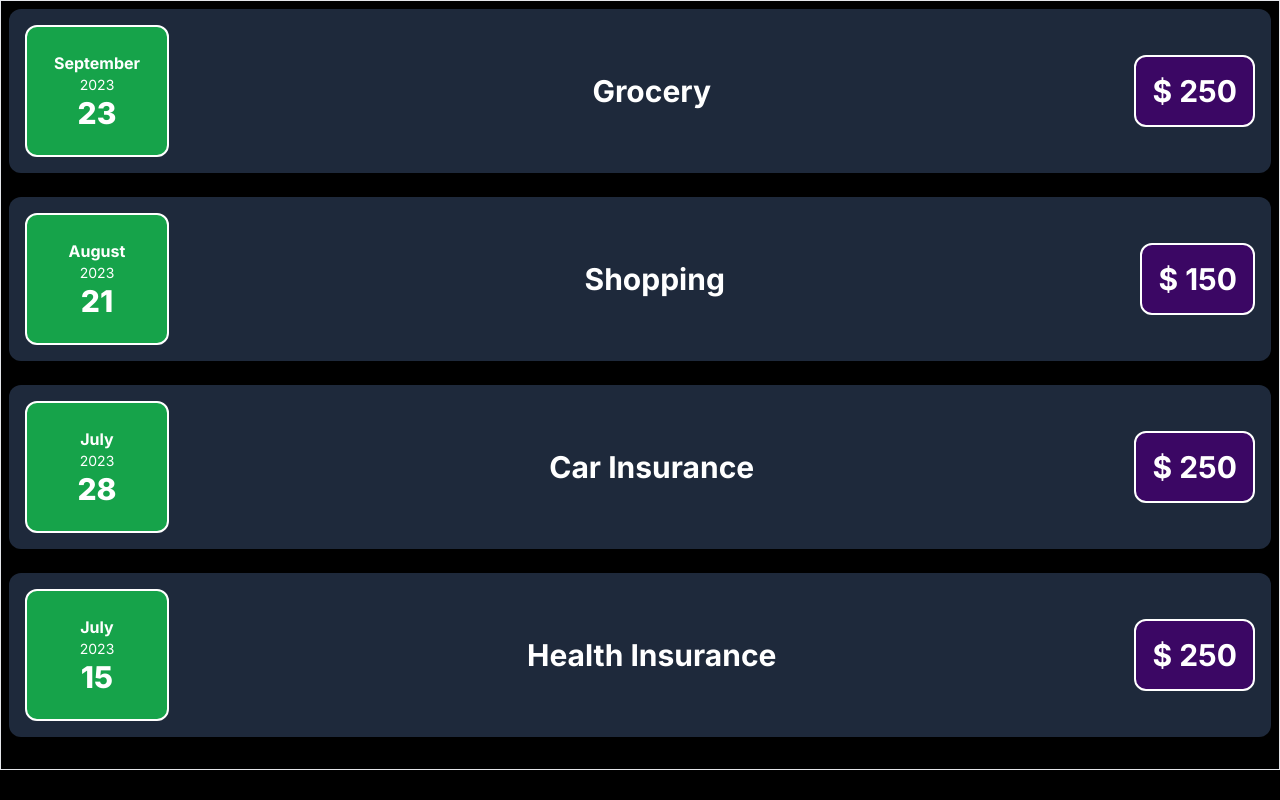
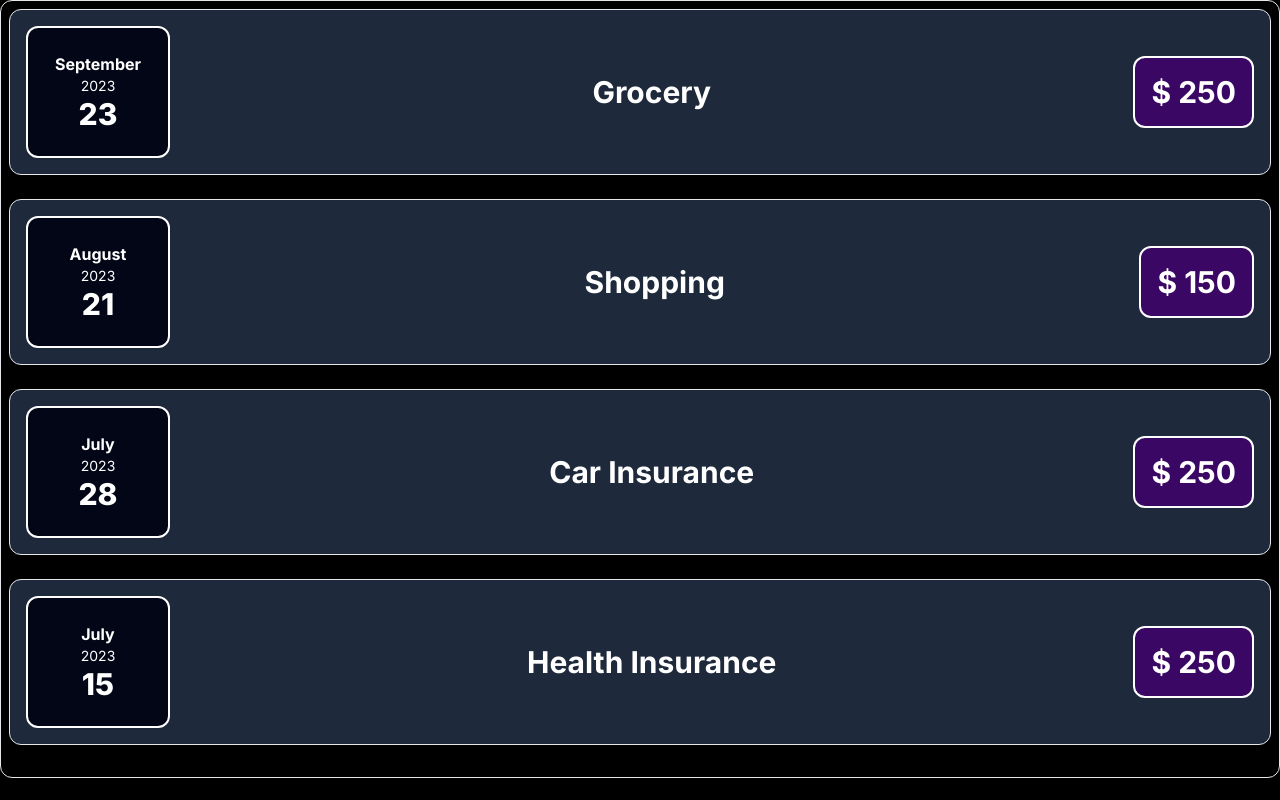
Before and after one commit to simran019/Expense-Project, a Next.js app: page /expenses in a window 1280 px wide. Built offline with nearby package versions, Linux system fonts and the light colour scheme.

Commit message:
added props children to reduce duplicacy

```diff
--- /dev/null
+++ b/src/app/card/page.tsx
@@ -0,0 +1,6 @@
+function Card(props:any){
+    const classes='border rounded-xl p-2 '+props.className
+    return <div className = {classes}>{props.children}</div>
+}
+
+export default Card;
--- a/src/app/expenseDate/page.tsx
+++ b/src/app/expenseDate/page.tsx
@@ -1,3 +1,6 @@
+
+import Card from "../card/page";
+
 function ExpenseDate(props: any) {
   // console.log(props.dateInfo.getDate())
   const date = props.dateInfo.getDate();
@@ -9,11 +12,11 @@ function ExpenseDate(props: any) {
     weekday: "long",
   });
   return (
-    <div className="border border-white border-2 bg-green-600 w-36 p-6 rounded-xl text-center">
+    <Card className="border border-white border-2 bg-slate-950 w-36 p-6 text-center">
       <div className="font-bold">{month}</div>
       <div className="text-sm">{year}</div>
       <div className="font-extrabold text-3xl">{date}</div>
-    </div>
+    </Card>
   );
 }
 
--- a/src/app/expenseItem/page.tsx
+++ b/src/app/expenseItem/page.tsx
@@ -1,20 +1,23 @@
 "use client";
 
+import Card from "../card/page";
 import ExpenseDate from "../expenseDate/page";
 
 function ExpenseItem(props: any) {
   const title = props.expenseInfo.title;
   const amount = props.expenseInfo.amount;
   return (
-    <div className="flex space-x-6 items-center justify-between bg-slate-800 w-full mb-6 p-4 text-center rounded-xl">
+    <Card className="flex space-x-6 items-center justify-between bg-slate-800 w-full mb-6 p-4 text-center">
+
       <ExpenseDate dateInfo={props.expenseInfo.date} />
-      <div className="w-1/2 text-center font-bold text-3xl rounded-md">
+
+      <div className="w-1/2 text-center font-bold text-3xl">
         {title}
       </div>
       <div className="bg-purple-950 w-1/7 text-center font-bold text-3xl rounded-xl border border-2 border-white p-4">
         $ {amount}
       </div>
-    </div>
+    </Card>
   );
 }
 
--- a/src/app/expenses/page.tsx
+++ b/src/app/expenses/page.tsx
@@ -1,5 +1,6 @@
 "use client";
 
+import Card from "../card/page";
 import ExpenseItem from "../expenseItem/page";
 
 function Expenses() {
@@ -30,11 +31,11 @@ function Expenses() {
     },
   ];
   return (
-    <div className="w-full border p-2">
+    <Card className="w-full border">
       {dataFromAPI.map((item, index) => {
         return <ExpenseItem key={item?.id} expenseInfo={item} />;
       })}
-    </div>
+    </Card>
   );
 }
 
```
